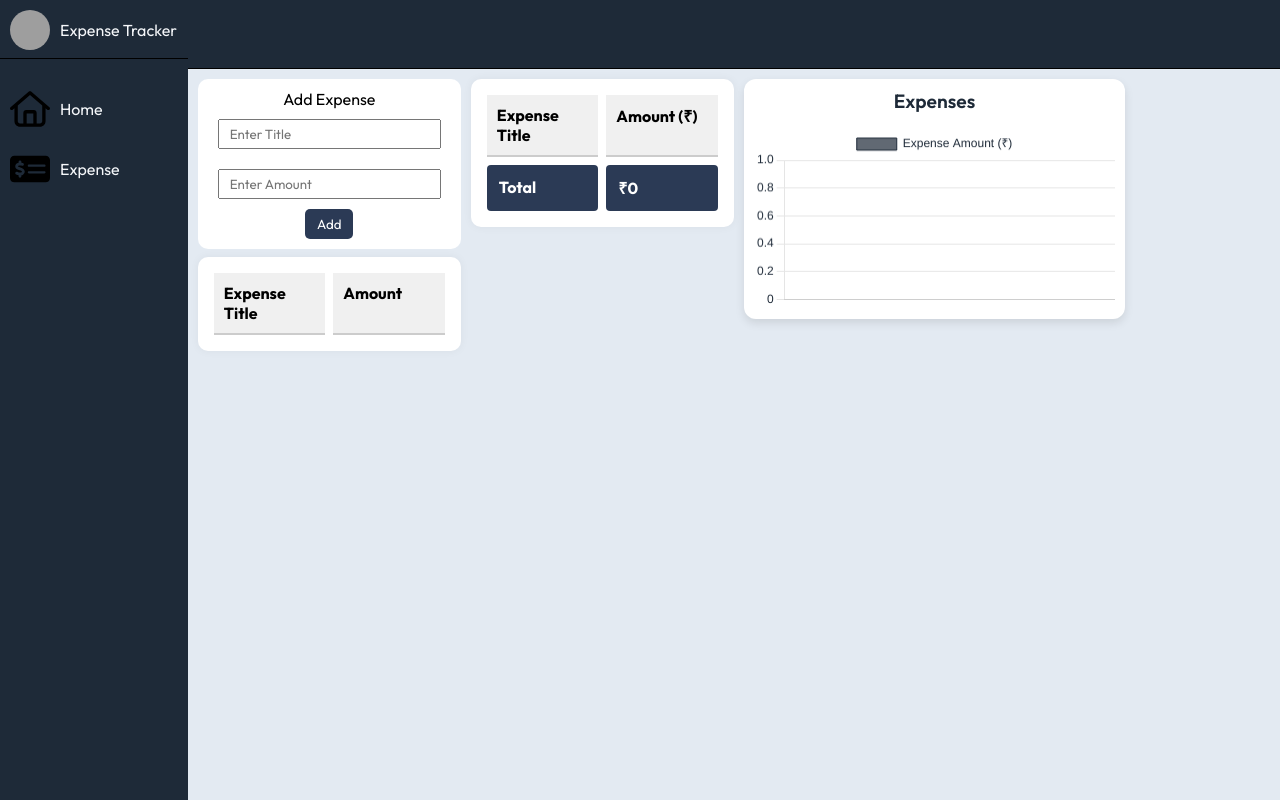
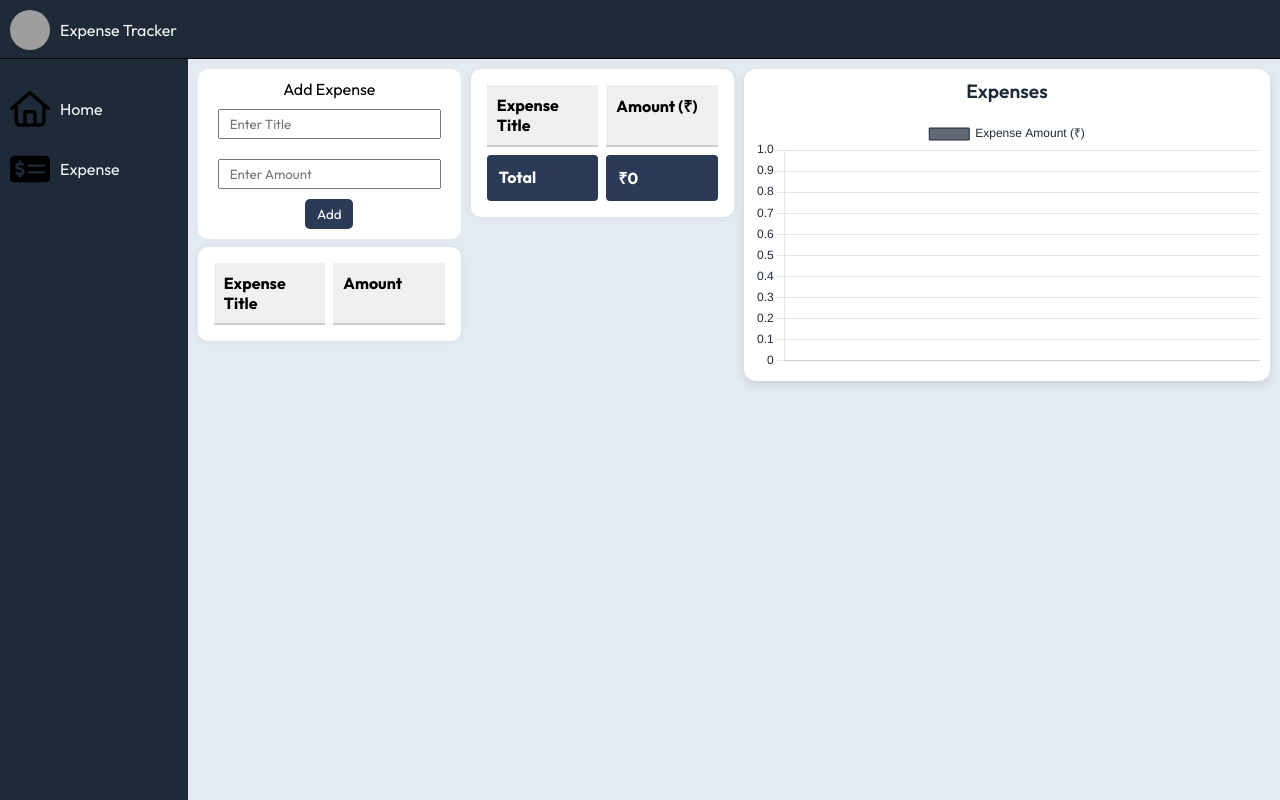
Before and after one commit to Ritesh-Kumar-Verma/Expense-Tracker, a React (Vite) app: page / in a window 1280 px wide. Built offline with nearby package versions, Linux system fonts and the light colour scheme; grey boxes are pictures that could not be loaded.

Commit message:
Project Complete

```diff
--- a/src/Components/Home/Home.css
+++ b/src/Components/Home/Home.css
@@ -25,18 +25,16 @@
   min-width: 100px;
 }
 .right {
-/*
-  height: 100vh;
-  width: 100vw; */
+
+
   min-width: 100px;
-  margin-right: 145px;
   background-color: #e3eaf2;
 }
 
 .main-header {
   background-color: #1e2a38;
   width: 100vw;
-  height: 69px;
+  height: 59px;
   border-bottom: solid;
   border-width: 1px;
 }
```
